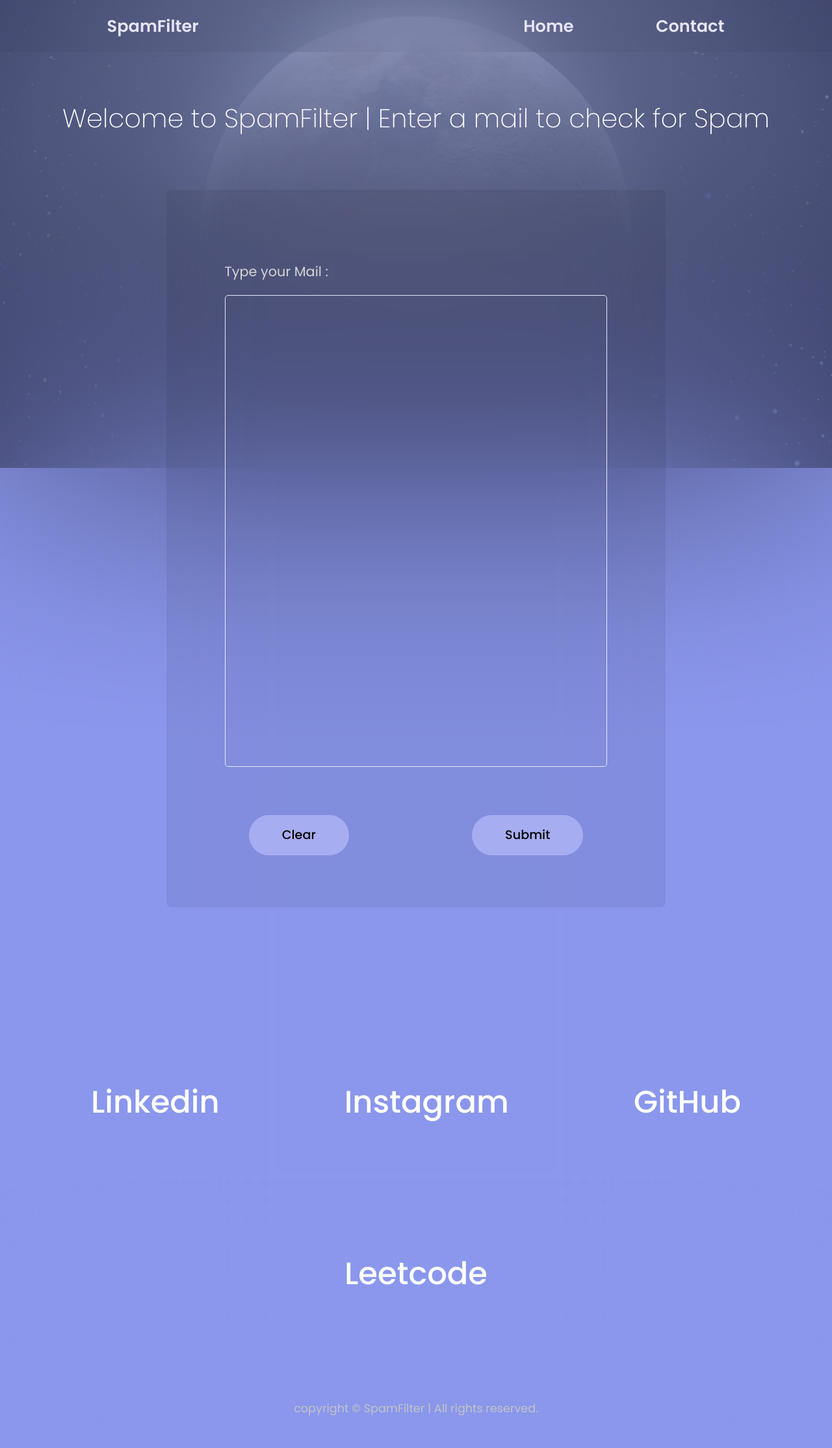
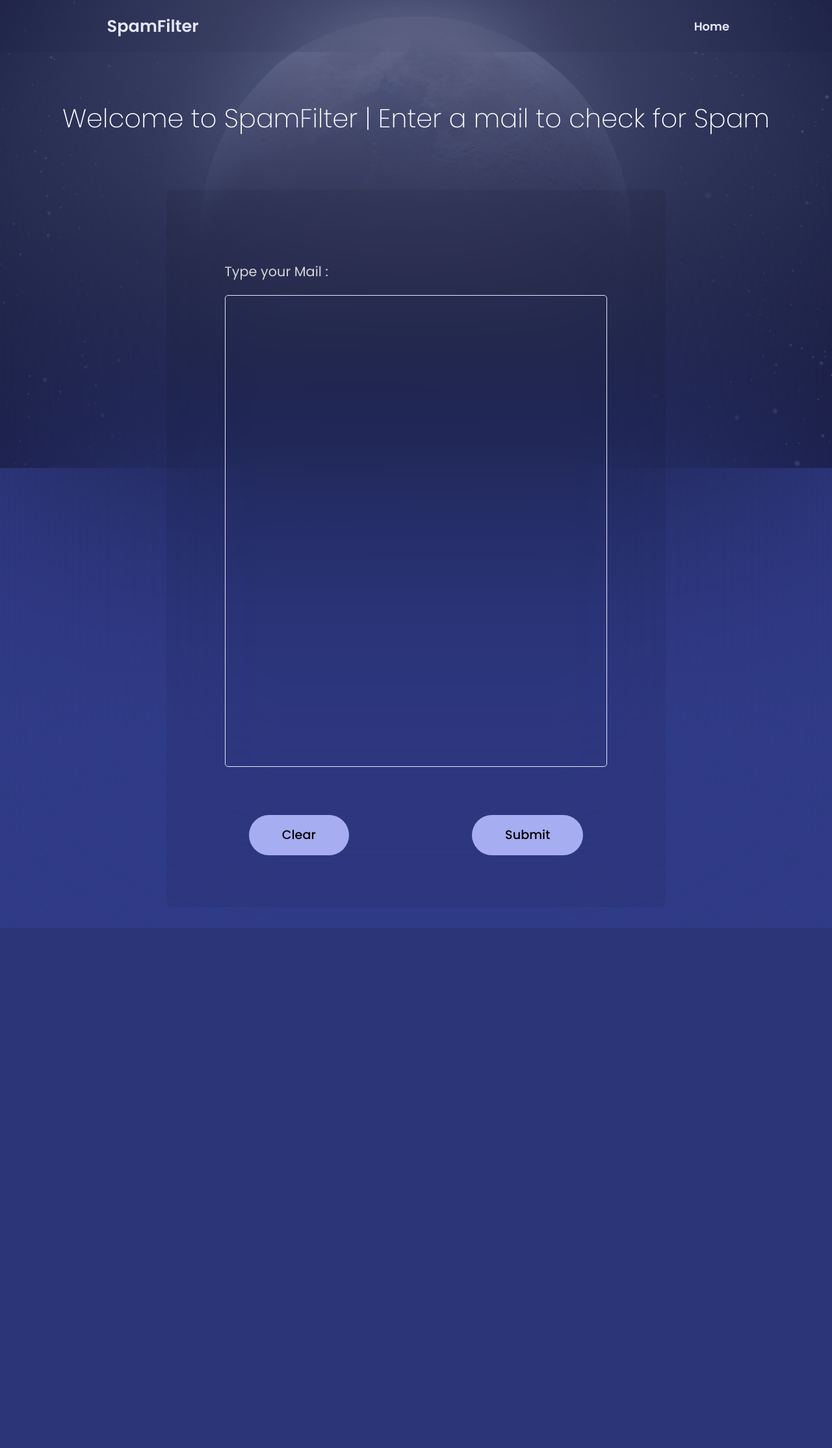
Before and after one commit to iamhimanshu98/SpamFilter, a Flask app: page / in a window 1280 px wide. Shown: the whole page at 65% size. After the commit the page ends 1428 px from the top, so only its background shows below. Run offline with Flask 3, Linux system fonts and the light colour scheme; parts of the project's set-up code (start-up, migrations or seed data) failed here and were passed over.

Commit message:
Add files via upload

```diff
--- a/app.py
+++ b/app.py
@@ -20,7 +20,7 @@ def prediction():
 
         mail_transformed = converter.transform([mail])
         prediction = model.predict(mail_transformed)[0]
-        label ={"0":"Ham","1":"Spam"}
+        label ={"0":"Not Spam","1":"Spam"}
         output = label.get(str(prediction))
 
     return render_template("output.html",
--- a/static/styles/home.css
+++ b/static/styles/home.css
@@ -10,9 +10,9 @@
     outline: none;
 }
 
-::-webkit-scrollbar {
+/* ::-webkit-scrollbar {
     display: none;
-}
+} */
 
 html {
     scroll-behavior: smooth;
@@ -20,7 +20,7 @@ html {
 }
 
 body {
-    background-color:rgb(138, 151, 236);
+    background-color:rgb(48, 59, 135);
 }
 main {
     backdrop-filter: blur(10rem);
@@ -62,6 +62,9 @@ footer {
     border: 1px solid rgba(255, 255, 255, 0);
     transition: all 0.2s;
     border-radius: 1px;
+}
+.nav-bar li{
+    font-size: large;
 }
 .nav-item:hover{
     color: rgb(204, 206, 234);
--- a/templates/home.html
+++ b/templates/home.html
@@ -14,7 +14,7 @@
             <a id="project-title" class="nav-item" href="/">SpamFilter</a>
             <ul>
                 <li><a class="nav-item" href="#home">Home</a></li>
-                <li><a class="nav-item" href="#contact">Contact</a></li>
+                <!-- <li><a class="nav-item" href="#contact">Contact</a></li> -->
             </ul>
         </nav>
     </header>
@@ -39,17 +39,17 @@
                     </div>
                 </form>
             </div>
-        </div>
+        <!-- </div>
         <div class="page" id="contact">
             <div class="link_box">
                 <a href="https://www.linkedin.com/in/iamhimanshu98/">Linkedin</a>
                 <a href="https://www.instagram.com/i.am.himanshu98/">Instagram</a>
                 <a href="https://github.com/iamhimanshu98">GitHub</a>
                 <a href="https://leetcode.com/u/iamhimanshu98/">Leetcode</a>
-            </div>
-            <footer class="footer">
+            </div> -->
+            <!-- <footer class="footer">
                 <p>copyright © SpamFilter | All rights reserved.</p>
-            </footer>
+            </footer> -->
         </div>
 
     </main>
```
Also changed, not shown: static/styles/output.css (+6 -3 lines), 3 other files.
